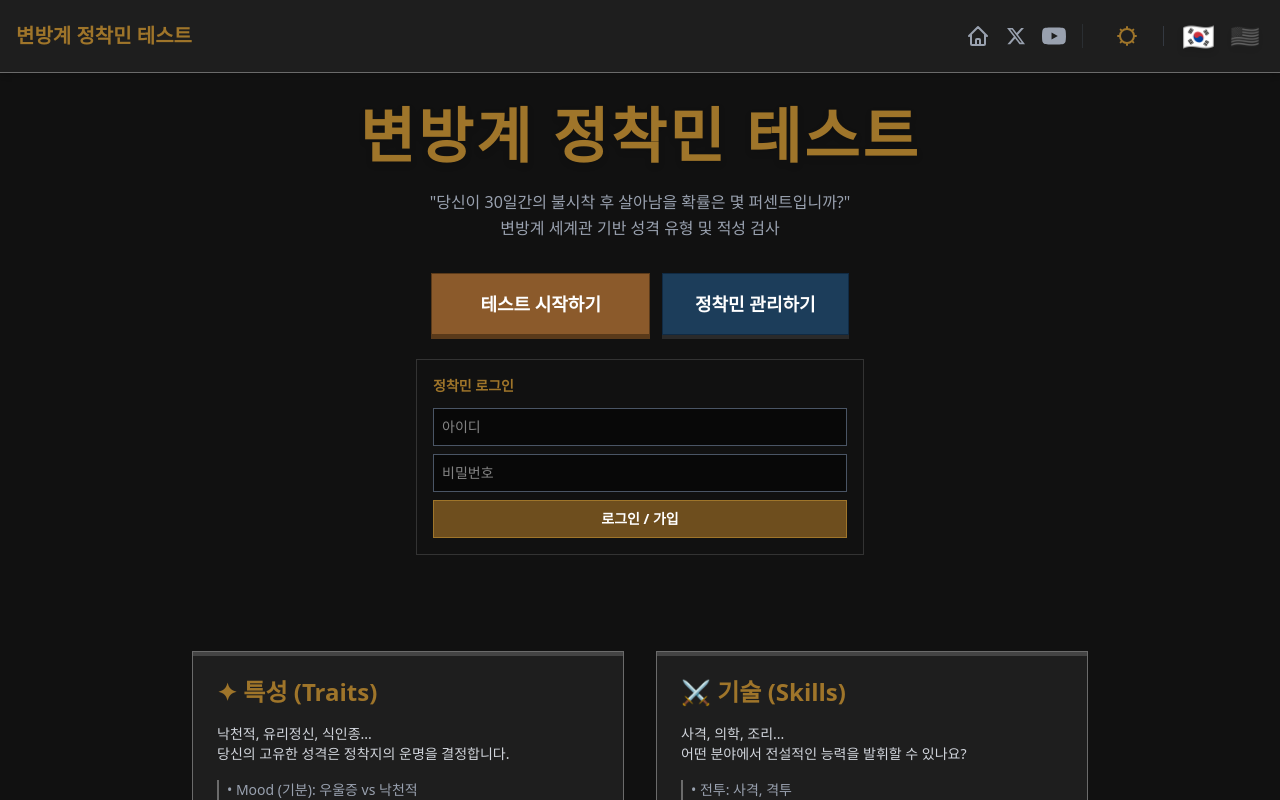
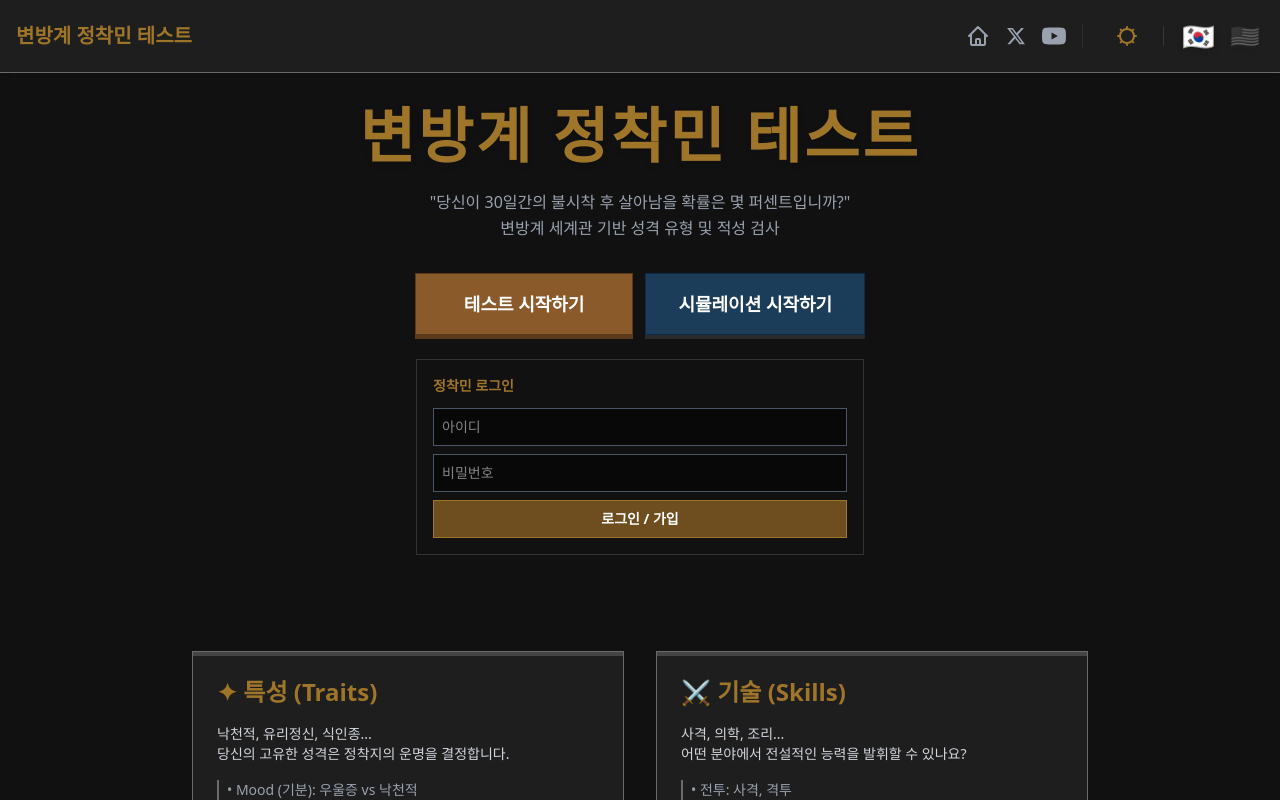
Before and after one commit to nerdeyprite-ctrl/rimworld-traits-test, a Next.js app: page / in a window 1280 px wide. Shown: the top 800 px of the page. Built offline with nearby package versions, Linux system fonts and the light colour scheme; no server answers.

Commit message:
홈페이지 버튼 텍스트 변경: 정착민 관리하기 -> 시뮬레이션 시작하기

```diff
--- a/app/page.tsx
+++ b/app/page.tsx
@@ -147,7 +147,7 @@ export default function Home() {
             }}
             className="inline-block px-8 py-4 bg-[#1c3d5a] hover:bg-[#2c5282] border-[#102a43] text-white font-bold text-lg shadow-[0_4px_0_#2a2a2a] active:shadow-none active:translate-y-1 transition-all border cursor-pointer"
           >
-            {language === 'ko' ? '정착민 관리하기' : 'Manage Settlers'}
+            {language === 'ko' ? '시뮬레이션 시작하기' : 'Start Simulation'}
           </button>
         </div>
         <div id="login-section" className="mt-6 w-full max-w-md mx-auto bg-[#111] border border-[#333] p-4 text-left space-y-3">
```
